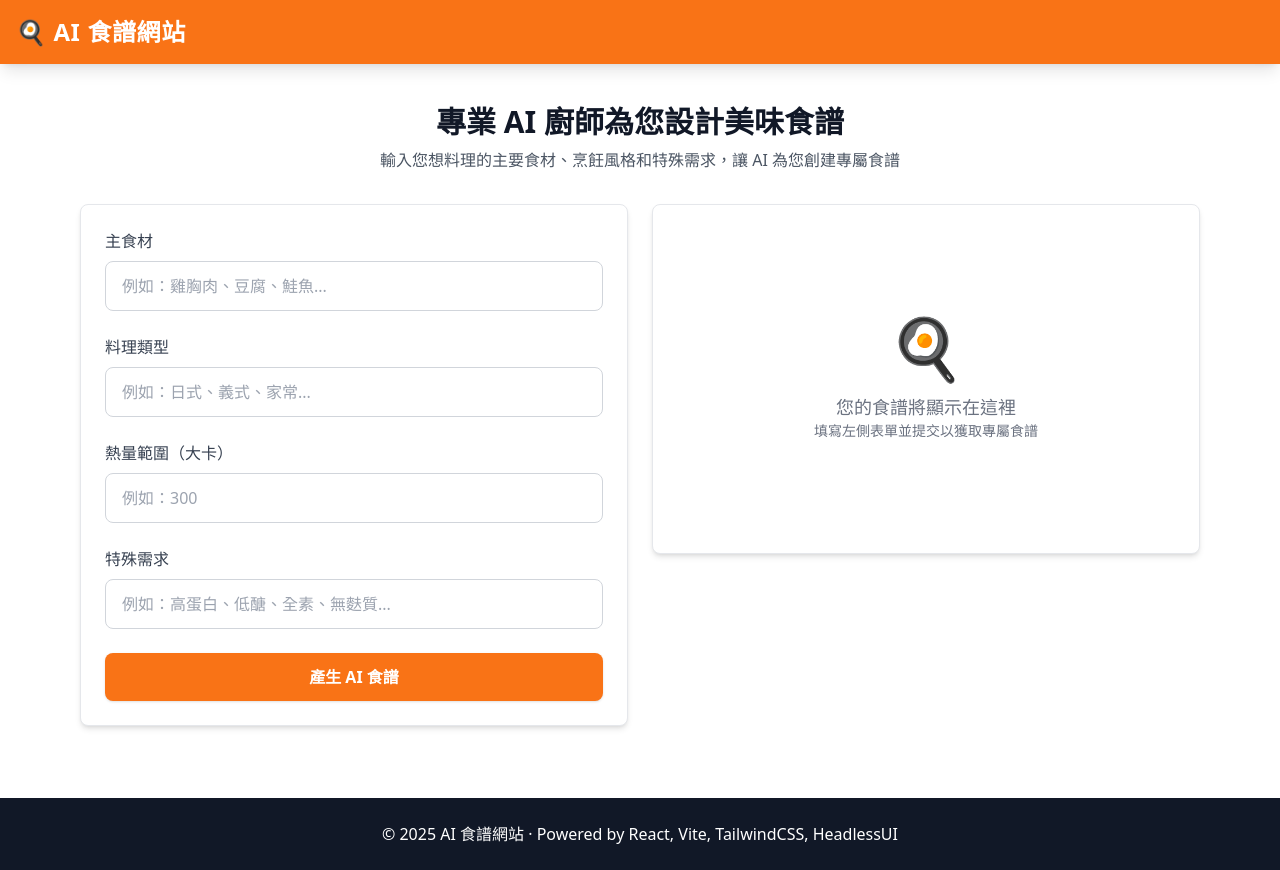
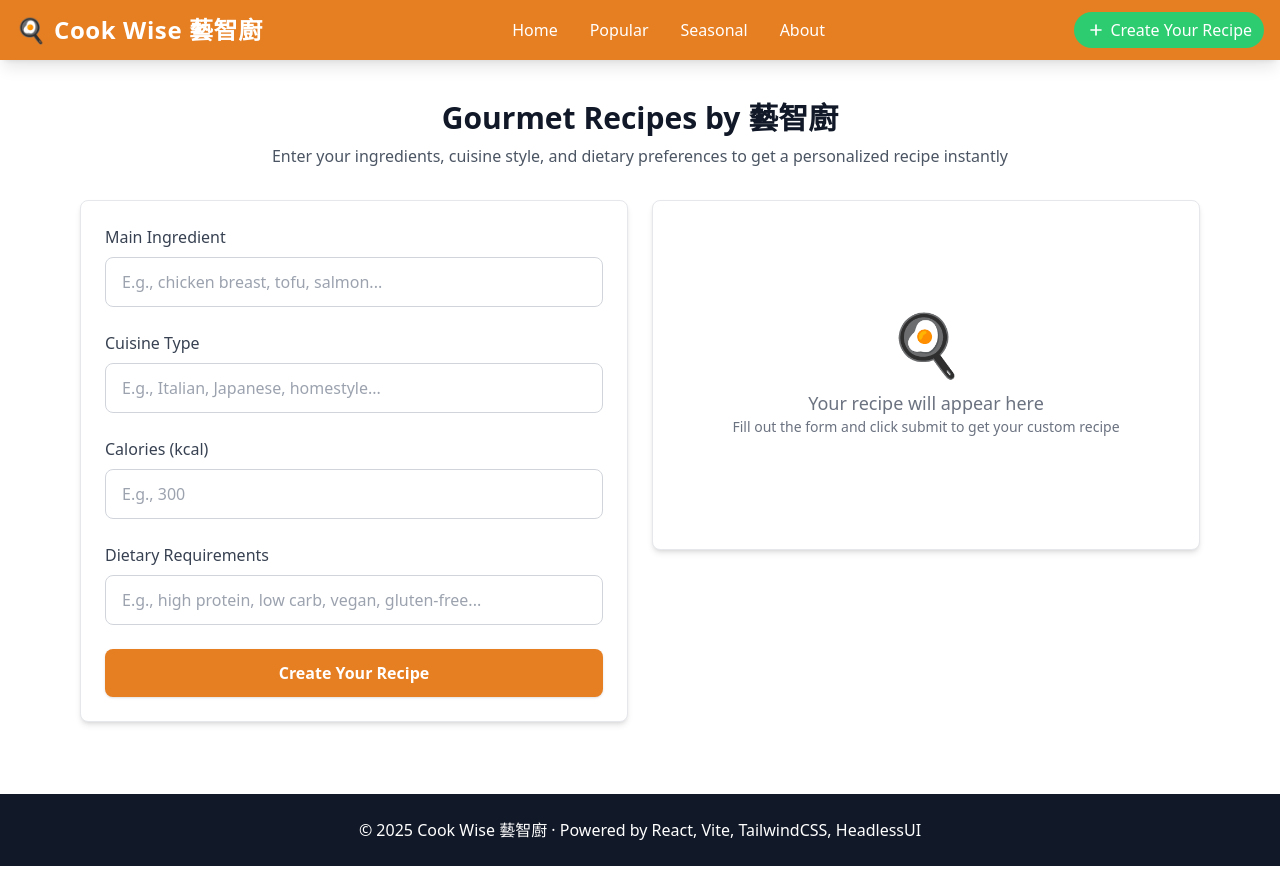
Before and after one commit to AppantasyArthurLai/cook-wise, a React (Vite) app: page / in a window 1280 px wide. Built offline with nearby package versions, Linux system fonts and the light colour scheme.

Commit message:
Rebrand application to 'Cook Wise 藝智廚' with bilingual elements and consistent styling

```diff
--- a/src/App.jsx
+++ b/src/App.jsx
@@ -41,16 +41,51 @@ function App() {
   return (
     <div className="min-h-screen bg-white flex flex-col">
       {/* Navbar */}
-      <div className="bg-orange-500 text-white shadow-lg py-4">
+      <nav className="bg-[#E67E22] text-white shadow-lg sticky top-0 z-40">
         <div className="container mx-auto px-4">
-          <span className="text-2xl font-bold tracking-wide">🍳 AI 食譜網站</span>
+          <div className="flex justify-between items-center py-3">
+            {/* Logo and brand */}
+            <div className="flex items-center space-x-2">
+              <span className="text-2xl">🍳</span>
+              <span className="text-2xl font-bold tracking-wide hidden sm:inline">Cook Wise 藝智廚</span>
+              <span className="text-2xl font-bold tracking-wide sm:hidden">Cook Wise</span>
+            </div>
+
+            {/* Center navigation */}
+            <div className="hidden md:flex items-center space-x-8">
+              <a href="#" className="hover:text-[#ECF0F1] transition-colors duration-200 font-medium">Home</a>
+              <a href="#" className="hover:text-[#ECF0F1] transition-colors duration-200 font-medium">Popular</a>
+              <a href="#" className="hover:text-[#ECF0F1] transition-colors duration-200 font-medium">Seasonal</a>
+              <a href="#" className="hover:text-[#ECF0F1] transition-colors duration-200 font-medium">About</a>
+            </div>
+
+            {/* Right side buttons */}
+            <div className="flex items-center space-x-4">
+              <button className="hidden sm:flex items-center space-x-1 bg-[#2ECC71] hover:bg-[#27AE60] px-3 py-1.5 rounded-full transition-colors duration-200">
+                <svg xmlns="http://www.w3.org/2000/svg" className="h-5 w-5" fill="none" viewBox="0 0 24 24" stroke="currentColor">
+                  <path strokeLinecap="round" strokeLinejoin="round" strokeWidth={2} d="M12 6v6m0 0v6m0-6h6m-6 0H6" />
+                </svg>
+                <span className="font-medium">Create Your Recipe</span>
+              </button>
+              <button className="sm:hidden flex items-center justify-center bg-[#2ECC71] hover:bg-[#27AE60] p-1.5 rounded-full transition-colors duration-200">
+                <svg xmlns="http://www.w3.org/2000/svg" className="h-5 w-5" fill="none" viewBox="0 0 24 24" stroke="currentColor">
+                  <path strokeLinecap="round" strokeLinejoin="round" strokeWidth={2} d="M12 6v6m0 0v6m0-6h6m-6 0H6" />
+                </svg>
+              </button>
+              <button className="md:hidden flex items-center justify-center hover:bg-[#D35400] p-1.5 rounded-full transition-colors duration-200">
+                <svg xmlns="http://www.w3.org/2000/svg" className="h-6 w-6" fill="none" viewBox="0 0 24 24" stroke="currentColor">
+                  <path strokeLinecap="round" strokeLinejoin="round" strokeWidth={2} d="M4 6h16M4 12h16m-7 6h7" />
+                </svg>
+              </button>
+            </div>
+          </div>
         </div>
-      </div>
+      </nav>
       {/* Main content */}
       <div className="flex-1 container mx-auto px-4 py-10 flex flex-col items-center max-w-6xl">
         <div className="w-full mb-8 text-center">
-          <h1 className="text-3xl font-bold text-gray-900 mb-2">專業 AI 廚師為您設計美味食譜</h1>
-          <p className="text-gray-600">輸入您想料理的主要食材、烹飪風格和特殊需求，讓 AI 為您創建專屬食譜</p>
+          <h1 className="text-3xl font-bold text-gray-900 mb-2">Gourmet Recipes by 藝智廚</h1>
+          <p className="text-gray-600">Enter your ingredients, cuisine style, and dietary preferences to get a personalized recipe instantly</p>
         </div>
 
         {/* Side-by-side layout for form and result */}
@@ -78,8 +113,8 @@ function App() {
             ) : (
               <div className="flex flex-col items-center justify-center h-full min-h-[300px] text-gray-500">
                 <div className="text-6xl mb-4">🍳</div>
-                <p className="text-lg font-medium">您的食譜將顯示在這裡</p>
-                <p className="text-sm">填寫左側表單並提交以獲取專屬食譜</p>
+                <p className="text-lg font-medium">Your recipe will appear here</p>
+                <p className="text-sm">Fill out the form and click submit to get your custom recipe</p>
               </div>
             )}
           </div>
@@ -104,7 +139,7 @@ function App() {
       {/* Footer */}
       <footer className="p-6 bg-gray-900 text-white mt-auto text-center">
         <aside>
-          <p>© 2025 AI 食譜網站 · Powered by React, Vite, TailwindCSS, HeadlessUI</p>
+          <p>© 2025 Cook Wise 藝智廚 · Powered by React, Vite, TailwindCSS, HeadlessUI</p>
         </aside>
       </footer>
     </div>
--- a/src/api.js
+++ b/src/api.js
@@ -1,4 +1,4 @@
-// 前端呼叫 Gemini Proxy API
+// Frontend call to Gemini Proxy API
 export async function fetchGemini(prompt) {
   const res = await fetch('/api/gemini', {
     method: 'POST',
--- a/src/components/LoadingBlock.jsx
+++ b/src/components/LoadingBlock.jsx
@@ -1,20 +1,20 @@
 import React, { useEffect, useMemo, useState } from "react";
 
-// 輕鬆、專屬、貼心的訊息陣列
+// Friendly, personalized loading messages
 const loadingMessages = [
-  "您的專屬廚師研究中...",
-  "我們努力讓你吃的健康！",
-  "正在為你量身打造美味菜單~",
-  "廚房裡熱情備料中，請稍候！",
-  "專屬美味即將上桌，敬請期待！",
-  "根據你的需求精心設計菜單中...",
-  "讓我們為你找出最適合的料理！",
-  "美味正在生成，謝謝你的耐心等候！",
-  "我們在為你挑選最棒的食材...",
-  "健康又好吃的料理馬上來！"
+  "Cook Wise 藝智廚 is creating your recipe...",
+  "Crafting a healthy masterpiece just for you!",
+  "Our culinary AI is designing your custom menu~",
+  "Preparing ingredients in our virtual kitchen!",
+  "Your gourmet creation is almost ready!",
+  "Combining art and wisdom into your perfect recipe...",
+  "Finding the ideal dish for your unique taste!",
+  "Culinary innovation in progress, thanks for your patience!",
+  "Selecting the finest ingredients for your dish...",
+  "Healthy and delicious cuisine coming right up!"
 ];
 
-// 跑馬燈動畫 CSS
+// Marquee animation CSS
 const marqueeStyle = {
   width: '100%',
   overflow: 'hidden',
@@ -27,7 +27,7 @@ const marqueeInnerStyle = {
   animation: 'marquee 9s linear infinite',
 };
 
-// 動態插入 keyframes
+// Dynamically insert keyframes
 if (typeof window !== 'undefined' && !document.getElementById('marquee-keyframes')) {
   const style = document.createElement('style');
   style.id = 'marquee-keyframes';
@@ -36,12 +36,12 @@ if (typeof window !== 'undefined' && !document.getElementById('marquee-keyframes
 }
 
 export default function LoadingBlock({ mainIngredient, cuisine, calorie, special }) {
-  // 隨機訊息
+  // Random message
   const randomMessage = useMemo(() => {
     return loadingMessages[Math.floor(Math.random() * loadingMessages.length)];
   }, []);
 
-  // Gemini 產生的短句
+  // Gemini generated short sentence
   // const [sentence, setSentence] = useState("");
   // const [loading, setLoading] = useState(false);
   // const [error, setError] = useState(null);
@@ -71,14 +71,14 @@ export default function LoadingBlock({ mainIngredient, cuisine, calorie, special
 
   return (
     <div className="flex flex-col items-center justify-center w-full my-8">
-      {/* 自定義加載動畫 */}
+      {/* Custom loading animation */}
       <div className="mb-4">
-        <div className="animate-spin rounded-full h-12 w-12 border-t-4 border-b-4 border-orange-500"></div>
+        <div className="animate-spin rounded-full h-12 w-12 border-t-4 border-b-4 border-[#E67E22]"></div>
       </div>
       <span className="font-bold text-gray-800 mb-2 text-center">{randomMessage}</span>
       <span className="text-sm text-gray-600 w-full text-center" style={{ minHeight: 28 }}>
         {/*
-        {loading && <span className="animate-pulse">專屬短句產生中...</span>}
+        {loading && <span className="animate-pulse">Generating your personalized message...</span>}
         {error && <span className="text-red-500">{error}</span>}
         {!loading && sentence && (
           <span style={marqueeStyle}>
--- a/src/components/RecipeForm.jsx
+++ b/src/components/RecipeForm.jsx
@@ -16,58 +16,58 @@ export default function RecipeForm({
     <form className="w-full space-y-6" onSubmit={onSubmit}>
       <div className="mb-4">
         <label className="block text-gray-700 font-medium mb-2">
-          <span>主食材</span>
+          <span>Main Ingredient</span>
         </label>
         <input
           value={mainIngredient}
           onChange={e => setMainIngredient(e.target.value)}
           className="w-full px-4 py-3 border border-gray-300 rounded-lg focus:ring-2 focus:ring-orange-500 focus:border-orange-500 outline-none transition-colors duration-200"
-          placeholder="例如：雞胸肉、豆腐、鮭魚..."
+          placeholder="E.g., chicken breast, tofu, salmon..."
           disabled={loading}
         />
       </div>
       <div className="mb-4">
         <label className="block text-gray-700 font-medium mb-2">
-          <span>料理類型</span>
+          <span>Cuisine Type</span>
         </label>
         <input
           value={cuisine}
           onChange={e => setCuisine(e.target.value)}
           className="w-full px-4 py-3 border border-gray-300 rounded-lg focus:ring-2 focus:ring-orange-500 focus:border-orange-500 outline-none transition-colors duration-200"
-          placeholder="例如：日式、義式、家常..."
+          placeholder="E.g., Italian, Japanese, homestyle..."
           disabled={loading}
         />
       </div>
       <div className="mb-4">
         <label className="block text-gray-700 font-medium mb-2">
-          <span>熱量範圍（大卡）</span>
+          <span>Calories (kcal)</span>
         </label>
         <input
           value={calorie}
           onChange={e => setCalorie(e.target.value)}
           className="w-full px-4 py-3 border border-gray-300 rounded-lg focus:ring-2 focus:ring-orange-500 focus:border-orange-500 outline-none transition-colors duration-200"
-          placeholder="例如：300"
+          placeholder="E.g., 300"
           disabled={loading}
         />
       </div>
       <div className="mb-4">
         <label className="block text-gray-700 font-medium mb-2">
-          <span>特殊需求</span>
+          <span>Dietary Requirements</span>
         </label>
         <input
           value={special}
           onChange={e => setSpecial(e.target.value)}
           className="w-full px-4 py-3 border border-gray-300 rounded-lg focus:ring-2 focus:ring-orange-500 focus:border-orange-500 outline-none transition-colors duration-200"
-          placeholder="例如：高蛋白、低醣、全素、無麩質..."
+          placeholder="E.g., high protein, low carb, vegan, gluten-free..."
           disabled={loading}
         />
       </div>
       <button
         type="submit"
-        className="w-full py-3 px-4 bg-orange-500 hover:bg-orange-600 text-white font-bold rounded-lg shadow transition-colors duration-200 mt-4"
+        className="w-full py-3 px-4 bg-[#E67E22] hover:bg-[#D35400] text-white font-bold rounded-lg shadow transition-colors duration-200 mt-4"
         disabled={loading}
       >
-        {loading ? "產生中..." : "產生 AI 食譜"}
+        {loading ? "Generating..." : "Create Your Recipe"}
       </button>
     </form>
   );
--- a/src/components/RecipeResult.jsx
+++ b/src/components/RecipeResult.jsx
@@ -4,7 +4,7 @@ export default function RecipeResult({ result }) {
   if (!result) return null;
   return (
     <div className="bg-white shadow-xl rounded-lg w-full max-w-xl p-6 space-y-4">
-      {/* 標題與描述 */}
+      {/* Title and Description */}
       <div>
         <h3 className="text-2xl font-bold mb-2 flex items-center gap-2 text-culinary-dark">
           <span role="img" aria-label="recipe">🍽️</span>
@@ -12,11 +12,11 @@ export default function RecipeResult({ result }) {
         </h3>
         <p className="text-gray-600 mb-2">{result.description}</p>
       </div>
-      {/* 食材區塊 */}
+      {/* Ingredients Section */}
       <div>
         <div className="flex items-center my-3">
           <div className="flex-grow h-px bg-gray-300"></div>
-          <span className="px-3 text-gray-500 font-medium">食材</span>
+          <span className="px-3 text-gray-500 font-medium">Ingredients 食材</span>
           <div className="flex-grow h-px bg-gray-300"></div>
         </div>
         <ul className="list-disc ml-6">
@@ -25,11 +25,11 @@ export default function RecipeResult({ result }) {
           ))}
         </ul>
       </div>
-      {/* 步驟區塊 */}
+      {/* Steps Section */}
       <div>
         <div className="flex items-center my-3">
           <div className="flex-grow h-px bg-gray-300"></div>
-          <span className="px-3 text-gray-500 font-medium">步驟</span>
+          <span className="px-3 text-gray-500 font-medium">Steps 步驟</span>
           <div className="flex-grow h-px bg-gray-300"></div>
         </div>
         <ol className="list-decimal ml-6">
@@ -38,22 +38,22 @@ export default function RecipeResult({ result }) {
           ))}
         </ol>
       </div>
-      {/* 營養資訊區塊 */}
+      {/* Nutrition Information */}
       <div>
         <div className="flex items-center my-3">
           <div className="flex-grow h-px bg-gray-300"></div>
-          <span className="px-3 text-gray-500 font-medium">營養資訊</span>
+          <span className="px-3 text-gray-500 font-medium">Nutrition 營養</span>
           <div className="flex-grow h-px bg-gray-300"></div>
         </div>
         <div className="space-y-2">
           {Object.entries(result.nutrition).map(([k, v]) => {
-            // 建立英文屬性名稱到中文顯示名稱的映射
+            // Map nutrition property names to display labels
             const nutritionLabels = {
-              "calories": "熱量",
-              "protein": "蛋白質",
-              "fat": "脂肪",
-              "carbohydrates": "碳水化合物",
-              "other": "其他"
+              "calories": "Calories",
+              "protein": "Protein",
+              "fat": "Fat",
+              "carbohydrates": "Carbs",
+              "other": "Other"
             };
 
             return (
@@ -62,19 +62,19 @@ export default function RecipeResult({ result }) {
                 className="border border-gray-300 rounded-lg px-4 py-2 w-full flex items-center text-gray-700 text-sm"
                 style={{ wordBreak: 'break-word', whiteSpace: 'pre-line' }}
               >
-                <span className="font-semibold mr-2">{nutritionLabels[k] || k}：</span>
+                <span className="font-semibold mr-2">{nutritionLabels[k] || k}: </span>
                 <span>{v}</span>
               </div>
             );
           })}
         </div>
       </div>
-      {/* 適合族群區塊 */}
+      {/* Suitable For */}
       {result.suitable && result.suitable.length > 0 && (
         <div>
           <div className="flex items-center my-3">
             <div className="flex-grow h-px bg-gray-300"></div>
-            <span className="px-3 text-gray-500 font-medium">適合族群</span>
+            <span className="px-3 text-gray-500 font-medium">Suitable For 適合族群</span>
             <div className="flex-grow h-px bg-gray-300"></div>
           </div>
           <div className="flex flex-wrap gap-2">
--- a/src/utils/promptBuilder.js
+++ b/src/utils/promptBuilder.js
@@ -5,7 +5,7 @@ export function buildPrompt({ mainIngredient, cuisine, calorie, special }) {
   if (calorie) prompt += `Calorie range: ${calorie} calories\n`;
   if (special) prompt += `Special requirements: ${special}\n`;
   prompt += `Please present clearly in a list format.\n`;
-  prompt += `Respond in Traditional Chinese (zh-TW).\n`;
+  prompt += `Respond in English.\n`;
   prompt += `Please use the following JSON format with no additional explanations:\n`;
   prompt += `{
   "title": "",
```
